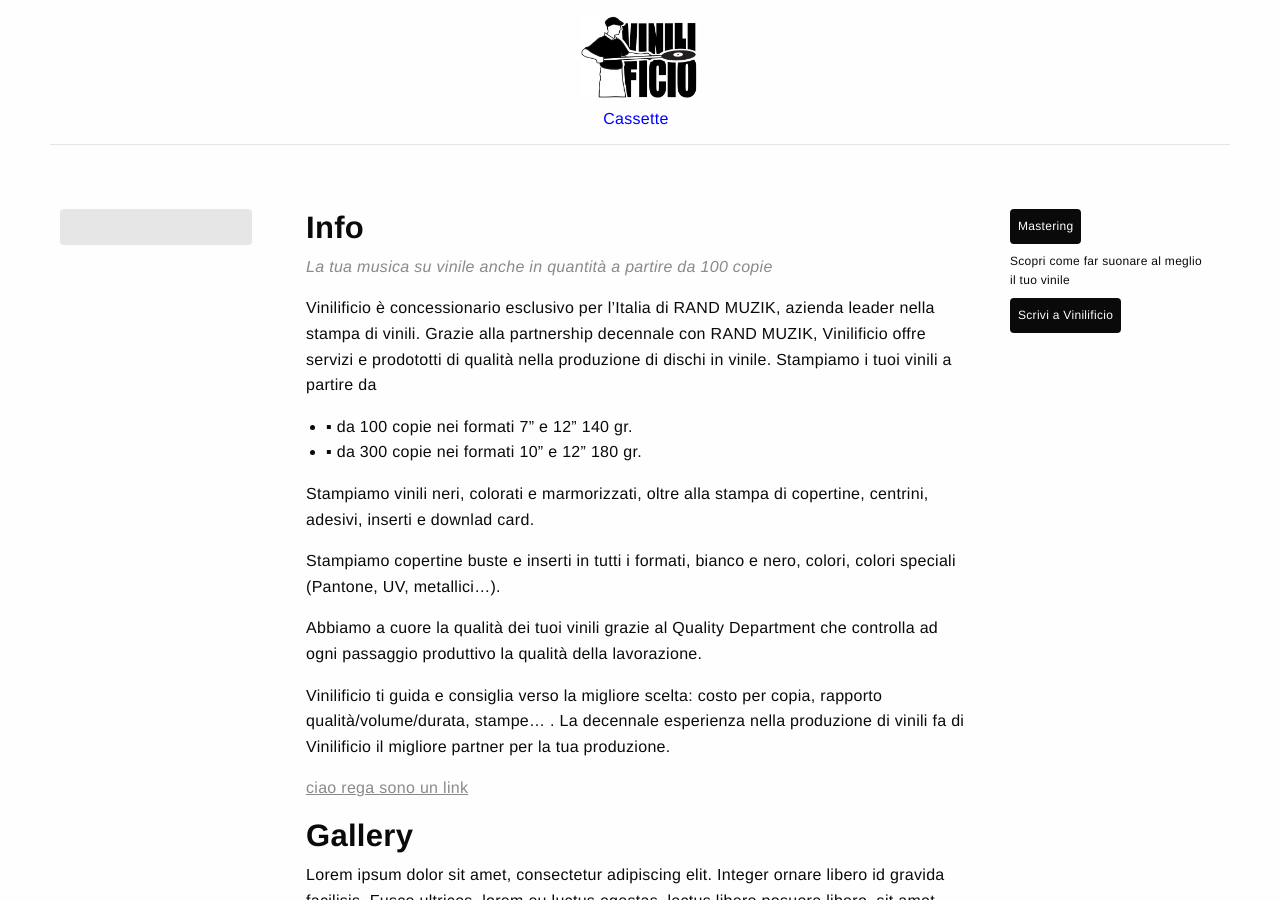
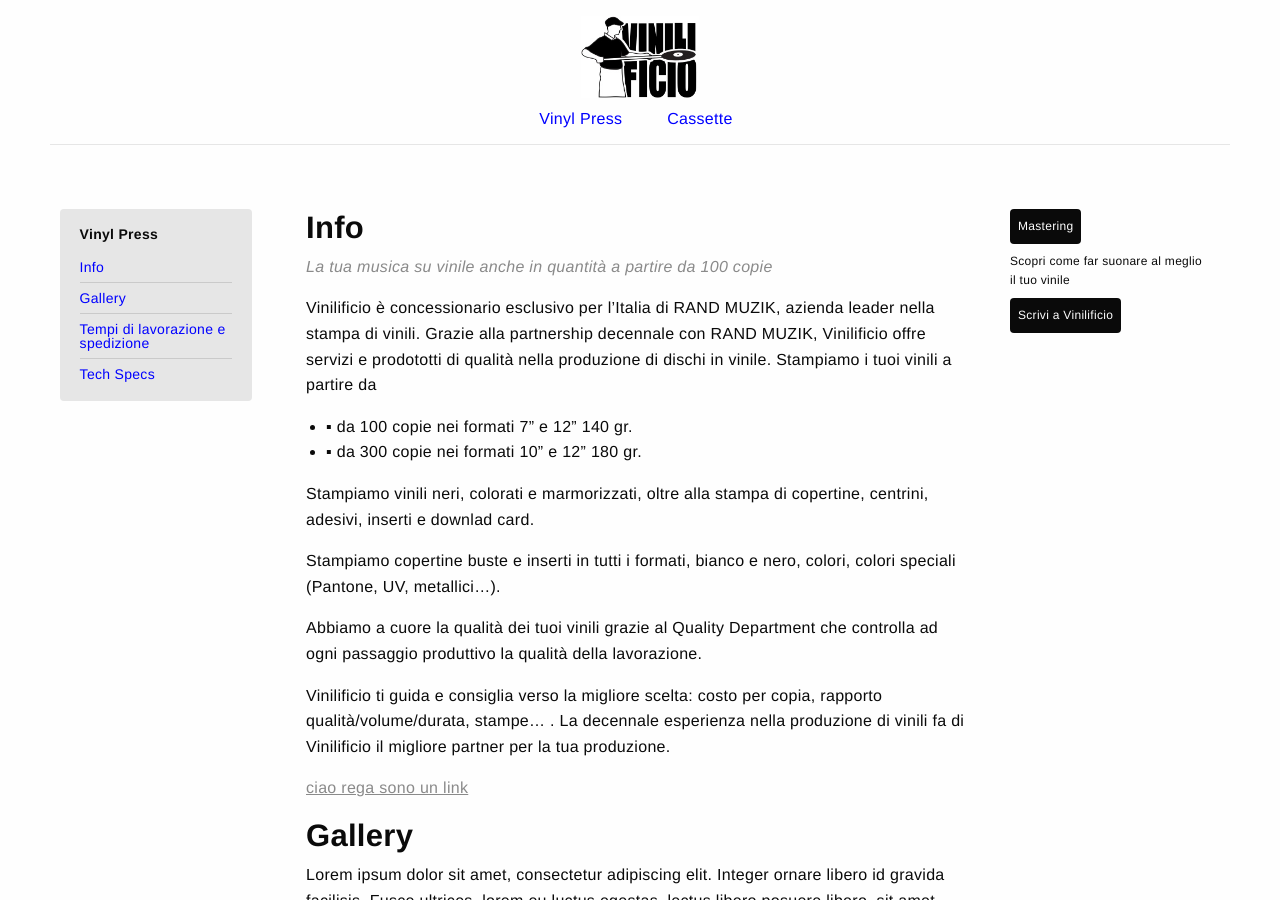
Before and after one commit to Vinilificio/Vinilificio.github.io, a Jekyll site: the page built from _pages/vinyl-press.md, in a window 1280 px wide and 900 px high. Built offline with Jekyll 4.4.1, drawn with Linux system fonts in a browser that asks for light colours.

Commit message:
Update vinyl-press.md

```diff
--- a/_pages/vinyl-press.md
+++ b/_pages/vinyl-press.md
@@ -9,7 +9,7 @@
   id: gallery
 - titolo: Tempi di lavorazione e spedizione
   id: tempi
-- titolo: Specifiche: Audio per Mastering e transfer su Lacquer disc
+- titolo: Tech Specs
   id: tech-specs
 published: true
 ---
```
